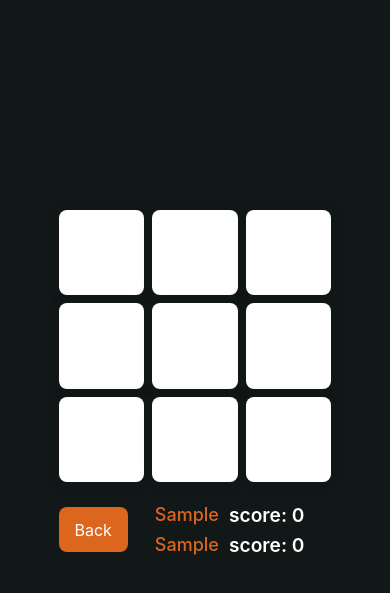
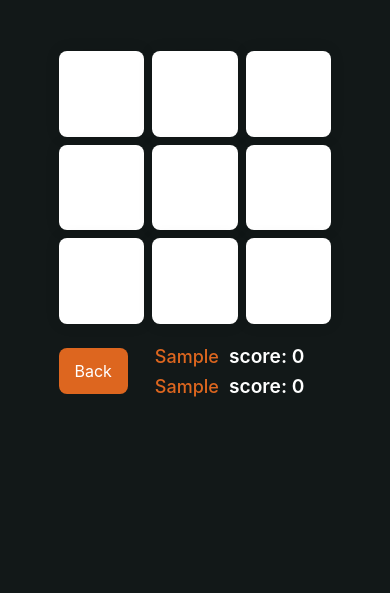
Before and after one commit to TigMart/tic-tac-toe, a plain HTML site: page index.html in a window 390 px wide. Both pictures are taken after typing "Sample", "Sample", "5" into the empty fields and a click on the button "Start Game". Shown: the part 79-672 px from the top of the page. Drawn offline with Linux system fonts and the light colour scheme.

Commit message:
fixed mobile styles

```diff
--- a/index.html
+++ b/index.html
@@ -3,7 +3,7 @@
   <head>
     <meta charset="UTF-8" />
     <meta http-equiv="X-UA-Compatible" content="IE=edge" />
-    <meta name="viewport" content="width=device-width, initial-scale=1.0" />
+    <meta name="viewport" content="width=device-width, initial-scale=1.0, maximum-scale=1.0, user-scalable=no" />
     <!-- Favicon -->
     <link rel="apple-touch-icon" sizes="180x180" href="/favicon/apple-touch-icon.png" />
     <link rel="icon" type="image/png" sizes="32x32" href="/favicon/favicon-32x32.png" />
--- a/styles.css
+++ b/styles.css
@@ -7,10 +7,11 @@
 }
 
 body {
-  height: 100vh;
+  height: calc(100% - constant(safe-area-inset-bottom)); /* Fallback for older browsers */
+  height: calc(100% - env(safe-area-inset-bottom)); /* Safari 11.1+ */
   background-color: #121818;
   /* background: linear-gradient(135deg, #8052ec, #d161ff); */
-  overflow: hidden;
+  overflow-x: hidden;
 }
 
 html {
@@ -33,7 +34,8 @@ html {
 }
 
 .inner {
-  height: calc(100vh - 100px);
+  margin-top: 30px;
+  height: calc(100% - 100px);
   position: relative;
   display: flex;
   align-items: center;
@@ -66,7 +68,7 @@ html {
   font-size: 12vmin;
   color: #d161ff;
   box-shadow: 0 0 15px rgba(0, 0, 0, 0.1);
-  font-family: cursive;
+  font-family: Cantarell;
 }
 
 #restart {
```
